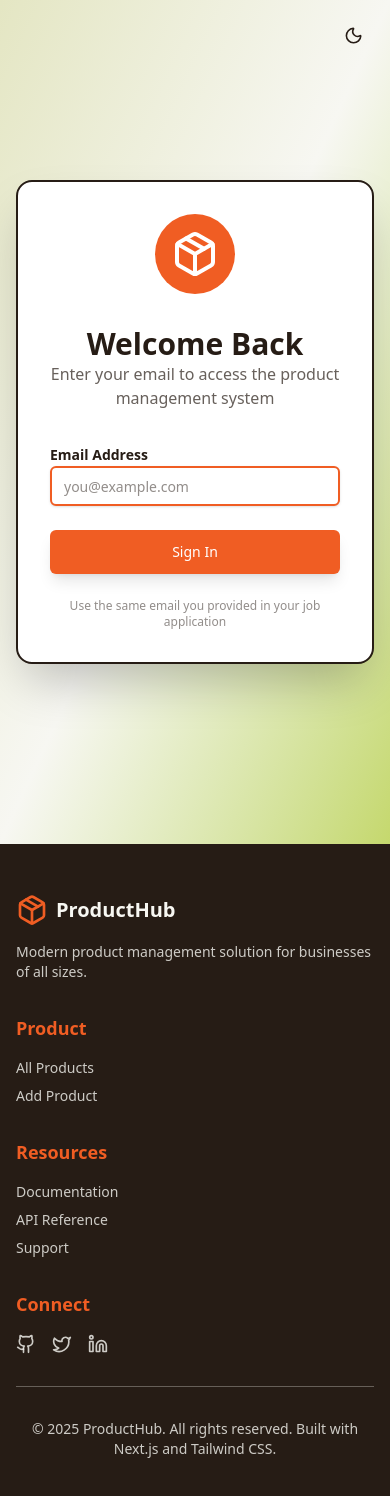
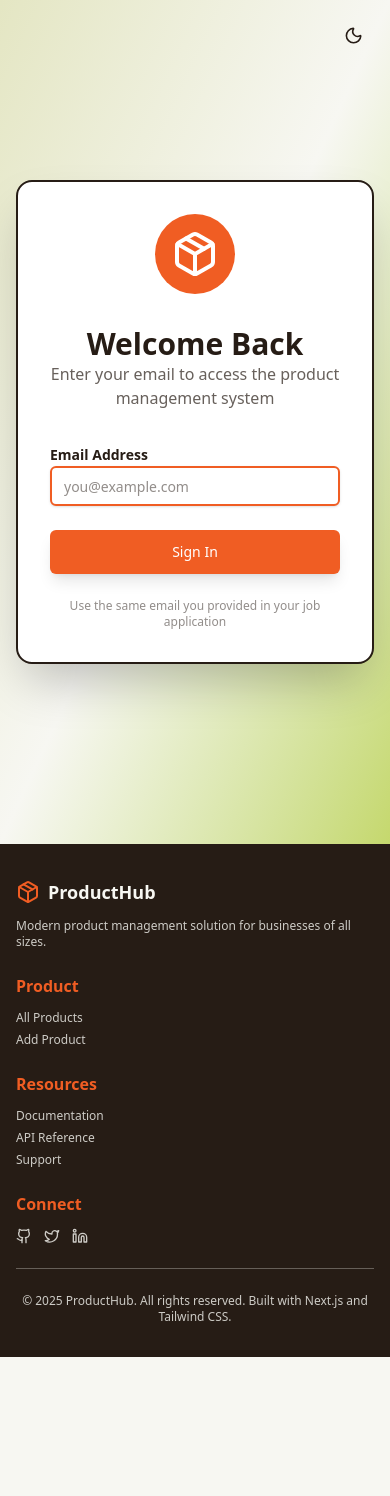
Before and after one commit to saminravi99/product-management-nextjs, a Next.js app: page /login in a window 390 px wide. Shown: the top 1496 px of the page. After the commit the page ends 1357 px from the top, so only its background shows below. Built offline with nearby package versions, Linux system fonts and the light colour scheme; no server answers.

Commit message:
feat: optimize footer for mobile, improve theme toggle, add cursor pointer

```diff
--- a/components/layout/Footer.tsx
+++ b/components/layout/Footer.tsx
@@ -4,25 +4,25 @@ import Link from "next/link";
 export default function Footer() {
   return (
     <footer className="bg-licorice dark:bg-[#1a1612] text-baby-powder border-t-2 border-licorice/30 dark:border-giants-orange transition-colors">
-      <div className="container mx-auto px-4 sm:px-6 lg:px-8 py-12">
-        <div className="grid grid-cols-1 md:grid-cols-4 gap-8">
-          <div className="space-y-4">
+      <div className="container mx-auto px-4 sm:px-6 lg:px-8 py-8 md:py-12">
+        <div className="grid grid-cols-1 sm:grid-cols-2 md:grid-cols-4 gap-6 md:gap-8">
+          <div className="space-y-3 md:space-y-4 sm:col-span-2 md:col-span-1">
             <div className="flex items-center space-x-2">
-              <Package className="w-8 h-8 text-giants-orange dark:text-mindaro" />
-              <span className="text-xl font-bold text-baby-powder">
+              <Package className="w-6 h-6 md:w-8 md:h-8 text-giants-orange dark:text-mindaro" />
+              <span className="text-lg md:text-xl font-bold text-baby-powder">
                 ProductHub
               </span>
             </div>
-            <p className="text-baby-powder/80 dark:text-baby-powder/70 text-sm">
+            <p className="text-baby-powder/80 dark:text-baby-powder/70 text-xs md:text-sm">
               Modern product management solution for businesses of all sizes.
             </p>
           </div>
 
           <div>
-            <h3 className="font-semibold text-lg mb-4 text-giants-orange dark:text-mindaro">
+            <h3 className="font-semibold text-base md:text-lg mb-3 md:mb-4 text-giants-orange dark:text-mindaro">
               Product
             </h3>
-            <ul className="space-y-2 text-sm">
+            <ul className="space-y-1.5 md:space-y-2 text-xs md:text-sm">
               <li>
                 <Link
                   href="/products"
@@ -43,10 +43,10 @@ export default function Footer() {
           </div>
 
           <div>
-            <h3 className="font-semibold text-lg mb-4 text-giants-orange dark:text-mindaro">
+            <h3 className="font-semibold text-base md:text-lg mb-3 md:mb-4 text-giants-orange dark:text-mindaro">
               Resources
             </h3>
-            <ul className="space-y-2 text-sm">
+            <ul className="space-y-1.5 md:space-y-2 text-xs md:text-sm">
               <li>
                 <a
                   href="#"
@@ -75,36 +75,36 @@ export default function Footer() {
           </div>
 
           <div>
-            <h3 className="font-semibold text-lg mb-4 text-giants-orange dark:text-mindaro">
+            <h3 className="font-semibold text-base md:text-lg mb-3 md:mb-4 text-giants-orange dark:text-mindaro">
               Connect
             </h3>
-            <div className="flex space-x-4">
+            <div className="flex space-x-3 md:space-x-4">
               <a
                 href="#"
-                className="text-baby-powder/80 dark:text-baby-powder/70 hover:text-giants-orange dark:hover:text-mindaro transition-colors"
+                className="text-baby-powder/80 dark:text-baby-powder/70 hover:text-giants-orange dark:hover:text-mindaro transition-colors cursor-pointer"
                 aria-label="GitHub"
               >
-                <Github className="w-5 h-5" />
+                <Github className="w-4 h-4 md:w-5 md:h-5" />
               </a>
               <a
                 href="#"
-                className="text-baby-powder/80 dark:text-baby-powder/70 hover:text-giants-orange dark:hover:text-mindaro transition-colors"
+                className="text-baby-powder/80 dark:text-baby-powder/70 hover:text-giants-orange dark:hover:text-mindaro transition-colors cursor-pointer"
                 aria-label="Twitter"
               >
-                <Twitter className="w-5 h-5" />
+                <Twitter className="w-4 h-4 md:w-5 md:h-5" />
               </a>
               <a
                 href="#"
-                className="text-baby-powder/80 dark:text-baby-powder/70 hover:text-giants-orange dark:hover:text-mindaro transition-colors"
+                className="text-baby-powder/80 dark:text-baby-powder/70 hover:text-giants-orange dark:hover:text-mindaro transition-colors cursor-pointer"
                 aria-label="LinkedIn"
               >
-                <Linkedin className="w-5 h-5" />
+                <Linkedin className="w-4 h-4 md:w-5 md:h-5" />
               </a>
             </div>
           </div>
         </div>
 
-        <div className="border-t border-baby-powder/30 dark:border-baby-powder/20 mt-8 pt-8 text-center text-sm text-baby-powder/80 dark:text-baby-powder/70">
+        <div className="border-t border-baby-powder/30 dark:border-baby-powder/20 mt-6 md:mt-8 pt-6 md:pt-8 text-center text-xs md:text-sm text-baby-powder/80 dark:text-baby-powder/70">
           <p>
             © 2025 ProductHub. All rights reserved. Built with Next.js and
             Tailwind CSS.
--- a/components/theme-toggle.tsx
+++ b/components/theme-toggle.tsx
@@ -27,10 +27,10 @@ export function ThemeToggle({ isMobileMenu = false }: ThemeToggleProps) {
         <Button
           variant="outline"
           size="lg"
-          className="w-full font-semibold justify-start"
+          className="w-full font-semibold justify-center"
         >
-          <Sun className="h-[1.2rem] w-[1.2rem] mr-2" />
-          <span>Toggle Theme</span>
+          <Sun className="h-5 w-5" />
+          <span className="sr-only">Toggle theme</span>
         </Button>
       );
     }
@@ -48,19 +48,14 @@ export function ThemeToggle({ isMobileMenu = false }: ThemeToggleProps) {
         variant="outline"
         size="lg"
         onClick={handleToggle}
-        className="w-full font-semibold justify-start"
+        className="w-full font-semibold justify-center"
       >
         {theme === "dark" ? (
-          <>
-            <Sun className="h-[1.2rem] w-[1.2rem] mr-2" />
-            <span>Light Mode</span>
-          </>
+          <Sun className="h-5 w-5" />
         ) : (
-          <>
-            <Moon className="h-[1.2rem] w-[1.2rem] mr-2" />
-            <span>Dark Mode</span>
-          </>
+          <Moon className="h-5 w-5" />
         )}
+        <span className="sr-only">Toggle theme</span>
       </Button>
     );
   }
--- a/components/ui/Button.tsx
+++ b/components/ui/Button.tsx
@@ -5,7 +5,7 @@ import { Loader2 } from "lucide-react";
 import * as React from "react";
 
 const buttonVariants = cva(
-  "inline-flex items-center justify-center gap-2 whitespace-nowrap rounded-lg text-sm font-medium transition-all focus-visible:outline-none focus-visible:ring-2 focus-visible:ring-offset-2 disabled:pointer-events-none disabled:opacity-50",
+  "inline-flex items-center justify-center gap-2 whitespace-nowrap rounded-lg text-sm font-medium transition-all focus-visible:outline-none focus-visible:ring-2 focus-visible:ring-offset-2 disabled:pointer-events-none disabled:opacity-50 cursor-pointer",
   {
     variants: {
       variant: {
```
